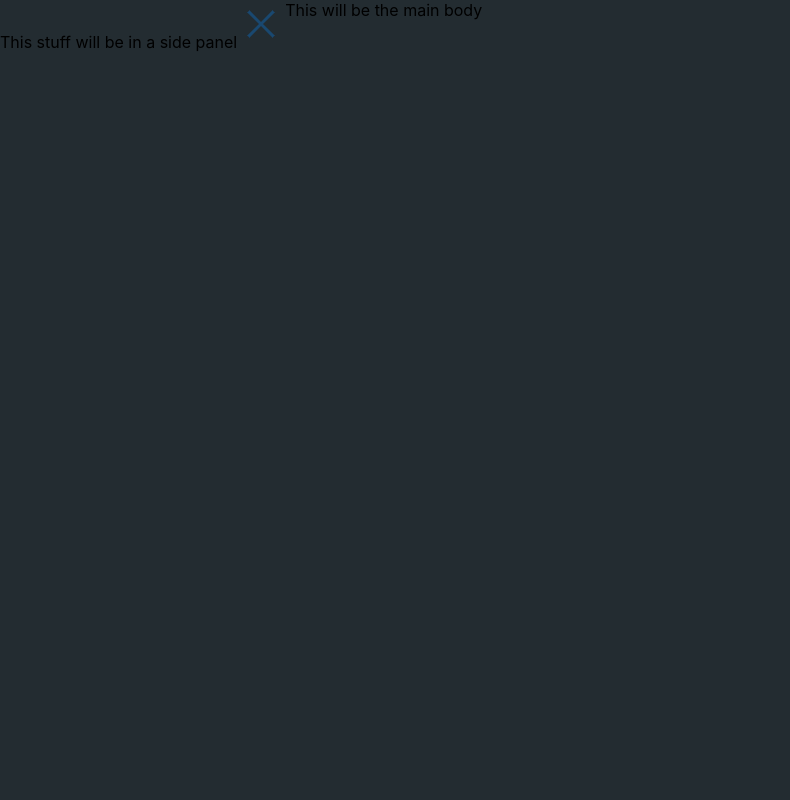
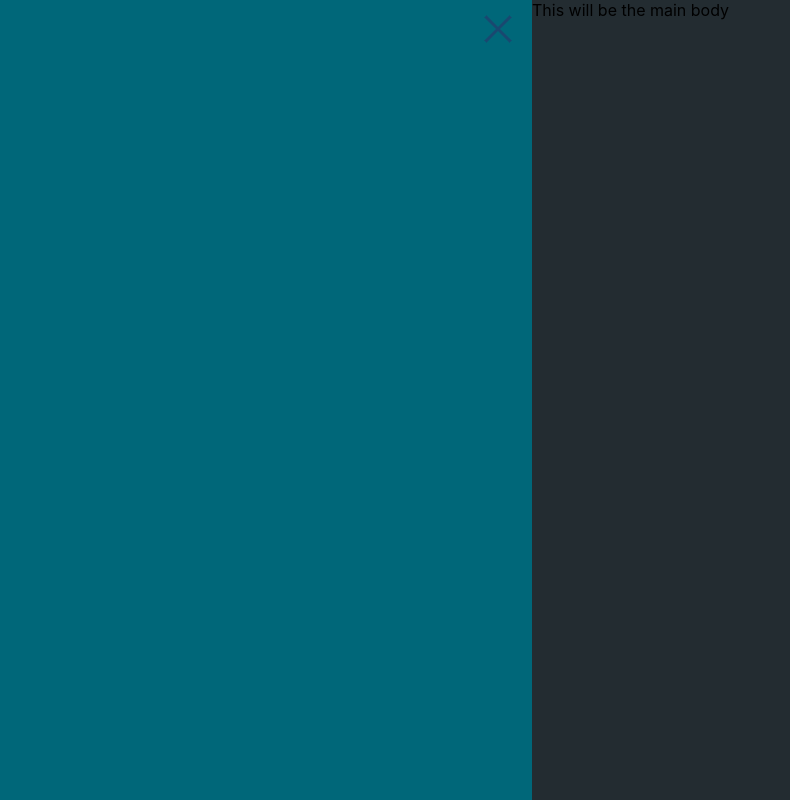
Before and after one commit to Bamboozle-jpg/ACMHacks2023, a React (Create React App) app: page /5 in a window 1280 px wide. Shown: the whole page, without its empty margins (0-790 px from the left). Built offline with nearby package versions, Linux system fonts and the light colour scheme; no server answers.

Commit message:
i am so sorry, main is working again

```diff
--- a/src/App.css
+++ b/src/App.css
@@ -19,9 +19,33 @@
     background-color: rgb(35, 44, 49);
 }
 
+.sidePanel {
+  display: flex;
+  width: 40%;
+  flex-shrink: 0;
+  padding: 20px;
+  color: #0000;
+  background-color: rgb(0, 103, 121);
+  padding-top: 5px;
+  padding-right: 0px;
+  align-items: flex-start;
+  justify-content: right;
+}
+
 .main {
     flex-grow: 1;
     padding: 20px;
+}
+
+.closeButton:hover {
+  animation-duration: 400ms;
+  animation-name: closeHover;
+  animation-fill-mode: forwards;
+}
+
+.closeButton {
+  border-radius: 10px;
+  margin-right: 10px;
 }
 
 .sidePanelToggle {
@@ -35,6 +59,13 @@
     border: none;
     border-radius: 0px 10px 10px 0px;
 }
+
+.sidePanelToggle:hover {
+  /* background-color: rgb(0, 103, 121); */
+  animation-duration: 400ms;
+  animation-name: sidePanelHover;
+  animation-fill-mode: forwards;
+  }
 
 .App-header {
   background-color: #282c34;
@@ -51,13 +82,14 @@
   color: #61dafb;
 }
 
-@keyframes App-logo-spin {
-  from {
-    transform: rotate(0deg);
-  }
-  to {
-    transform: rotate(360deg);
-  }
+@keyframes sidePanelHover {
+  from {background-color: rgb(35, 44, 49);}
+  to {background-color: rgb(0, 103, 121);}
+}
+
+@keyframes closeHover {
+  from {background-color: rgb(0, 103, 121);}
+  to {background-color: rgb(35, 44, 49);}
 }
 
 #background {
```
